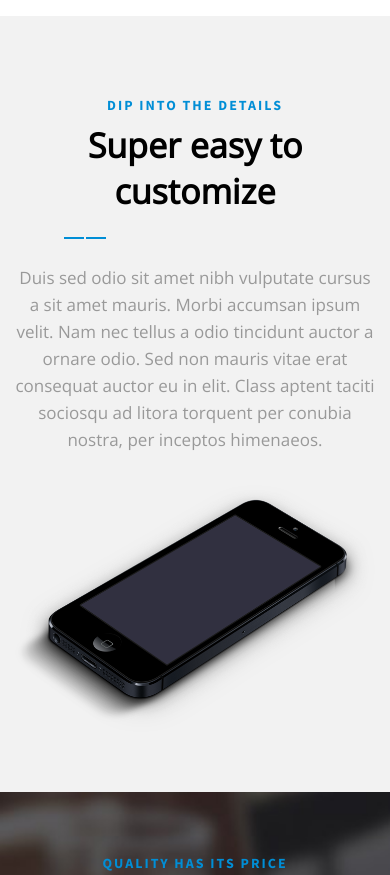
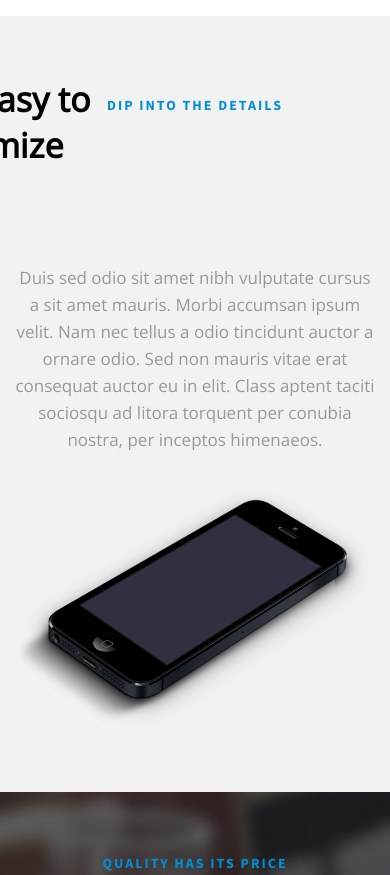
Before and after one commit to Drawman6/drawman5.github.io, a plain HTML site: page lucid/index.html in a window 390 px wide. Shown: the part 3503-4378 px from the top of the page. Drawn offline with nearby package versions, Linux system fonts and the light colour scheme.

Commit message:
Update style.css

```diff
--- a/lucid/css/style.css
+++ b/lucid/css/style.css
@@ -224,7 +224,6 @@ body {
 
 .details-features_text {
   margin-left: 23px;
-  text-align: center;
 }
 
 .details-features::before {
@@ -319,8 +318,8 @@ body {
   height: 2px;
   background: url("../img/stripe.png");
   margin-top: 70px;
-  -webkit-transform: translate(-215px, -50%);
-  transform: translate(-215px, -50%);
+  -webkit-transform: translate(-396px, -50%);
+  transform: translate(-396px, -50%);
 }
 
 .customize-text_descr {
@@ -811,6 +810,10 @@ body {
     text-align: center;
     margin-top: 15px;
   }
+  .customize-text_title{
+    -webkit-transform: translate(-212px, -50%);
+    transform: translate(-212px, -50%);
+  }
 
   .feedback-title {
     margin-bottom: 50px;
```
